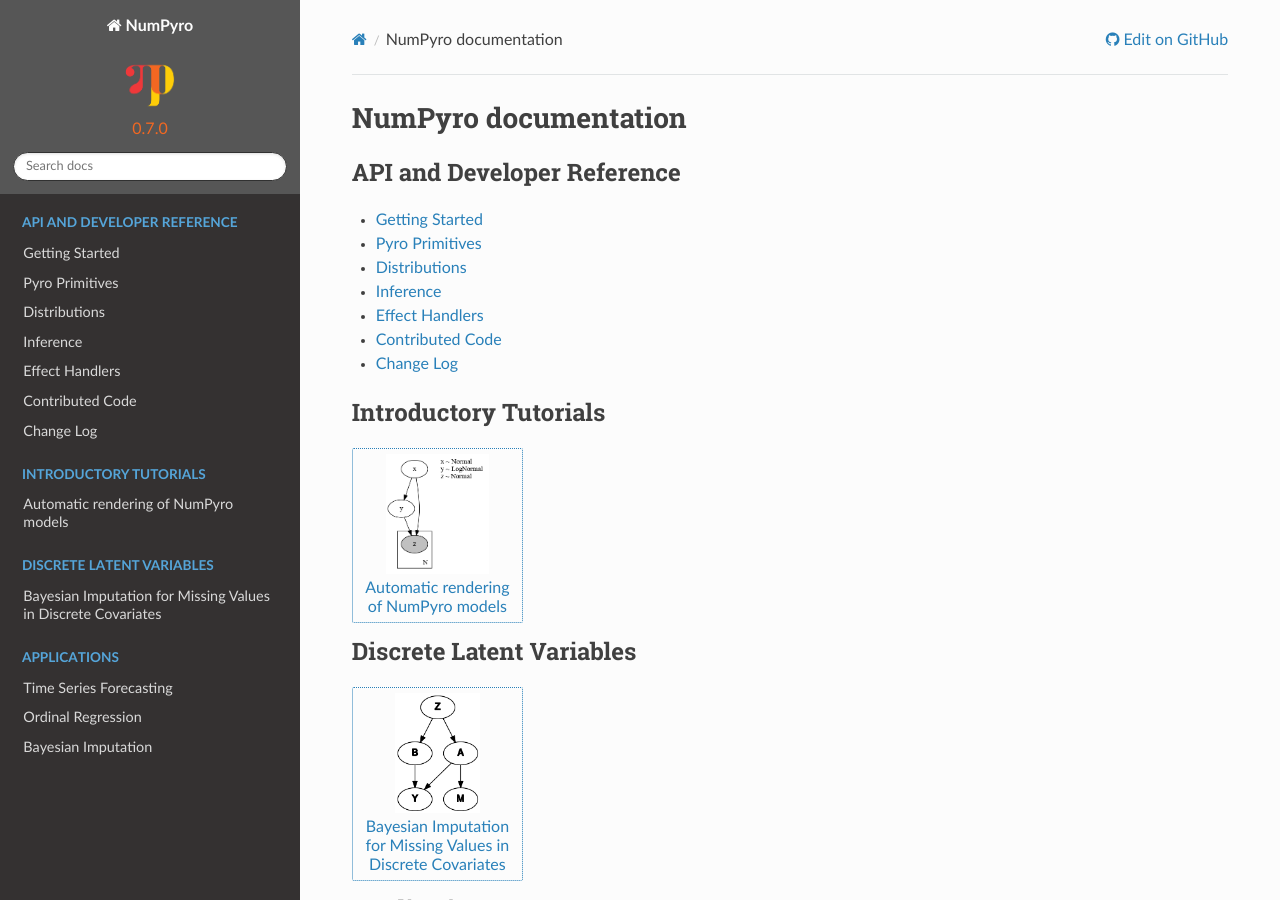
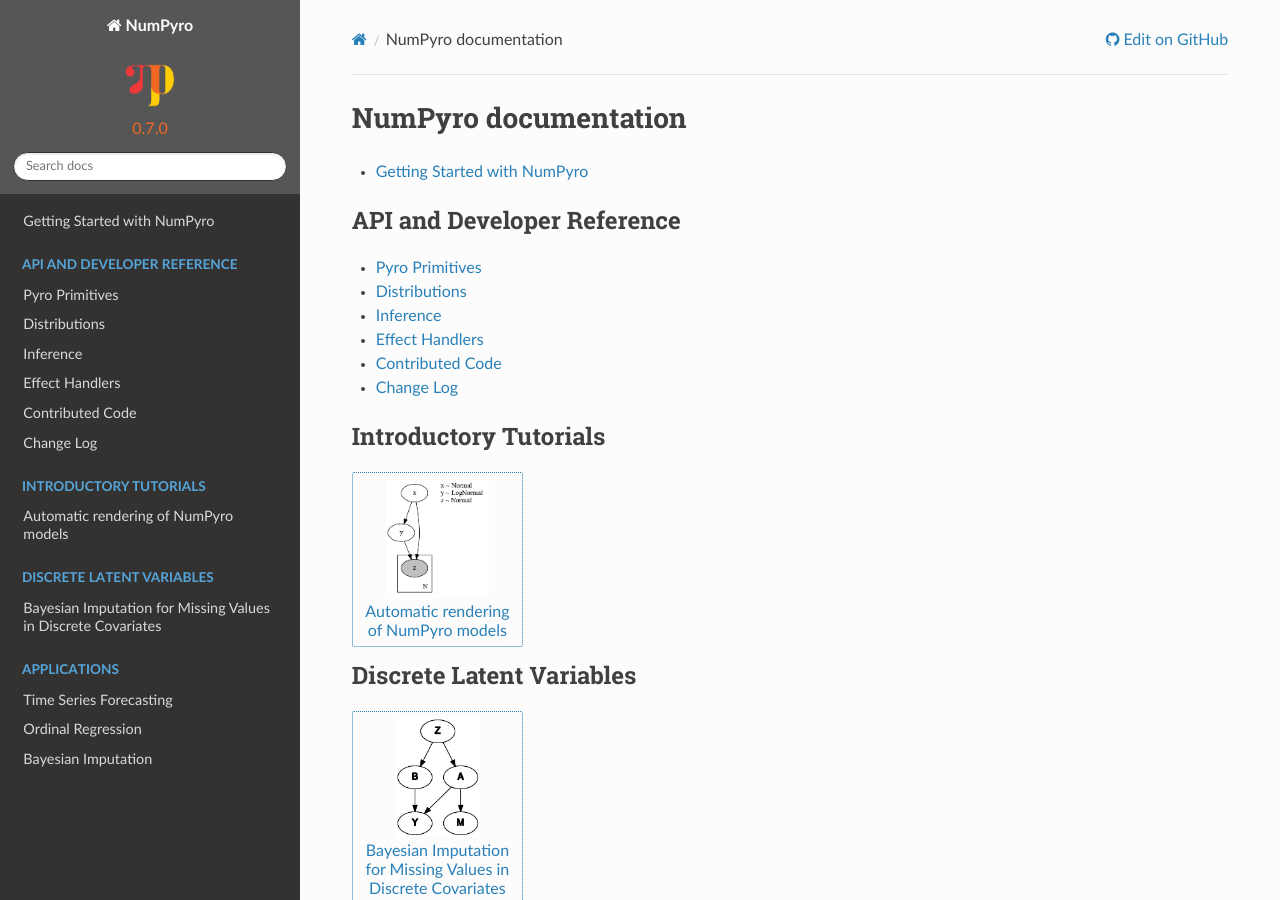
Before and after one commit to pyro-ppl/numpyro, a Sphinx documentation site: the page built from docs/source/index.rst, in a window 1280 px wide and 900 px high. Built offline with Sphinx 7.4.7 and the Read the Docs theme 2.0.0, drawn with Linux system fonts in a browser that asks for light colours; pages that are not in the unit, such as notebooks, are missing from menus.

Commit message:
revert the change at getting started

```diff
--- a/docs/source/conf.py
+++ b/docs/source/conf.py
@@ -158,7 +158,7 @@
         if "# NumPyro" == line.rstrip():
             break
     lines = lines[i:]
-    lines[0] = "# Getting Started\n"
+    lines[0] = "# Getting Started with NumPyro\n"
     text = "\n".join(lines)
 
 with open("getting_started.rst", "wt") as f:
--- a/docs/source/index.rst
+++ b/docs/source/index.rst
@@ -6,9 +6,13 @@
 
 .. toctree::
    :maxdepth: 1
+
+   getting_started
+
+.. toctree::
+   :maxdepth: 1
    :caption: API and Developer Reference
 
-   getting_started
    primitives
    distributions
    infer
```
